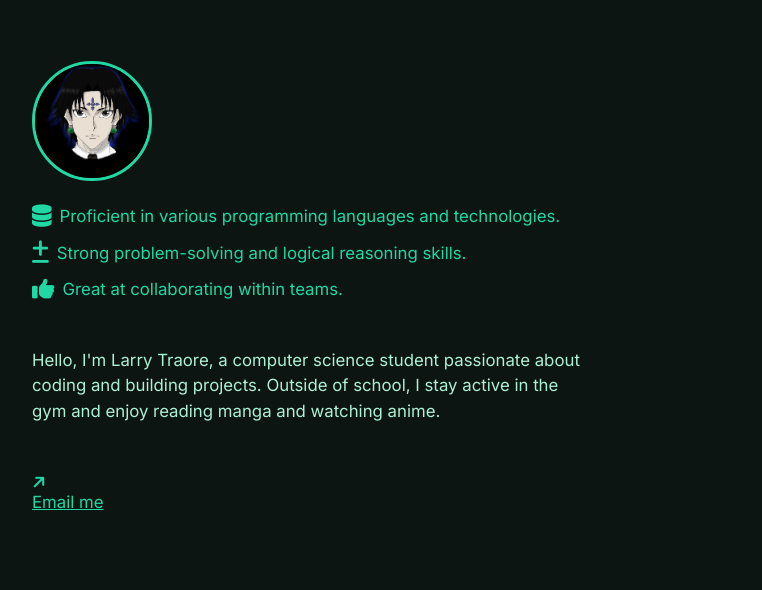
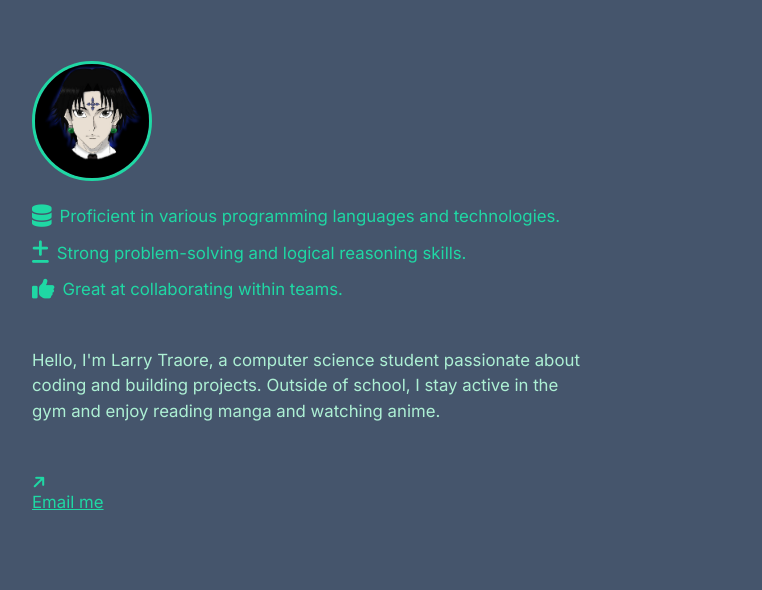
Before and after one commit to chrollo119/portfolioV2, a plain HTML site: page profile.html in a window 1280 px wide. Shown: the part 210-800 px from the top of the page, without its empty margins (258-1020 px from the left). Drawn offline with Linux system fonts and the light colour scheme; a script that the page names is missing.

Commit message:
B: new background added

```diff
--- a/styles.css
+++ b/styles.css
@@ -1,7 +1,7 @@
 :root {
   --primary-color: #adf0d4;
   --secondary-color: #1fd8a4;
-  --bg-color: #0d1512;
+  --bg-color: oklch(0.446 0.043 257.281);
 }
 
 * {
```
Also changed, not shown: profile.html (+1 -1 lines).
